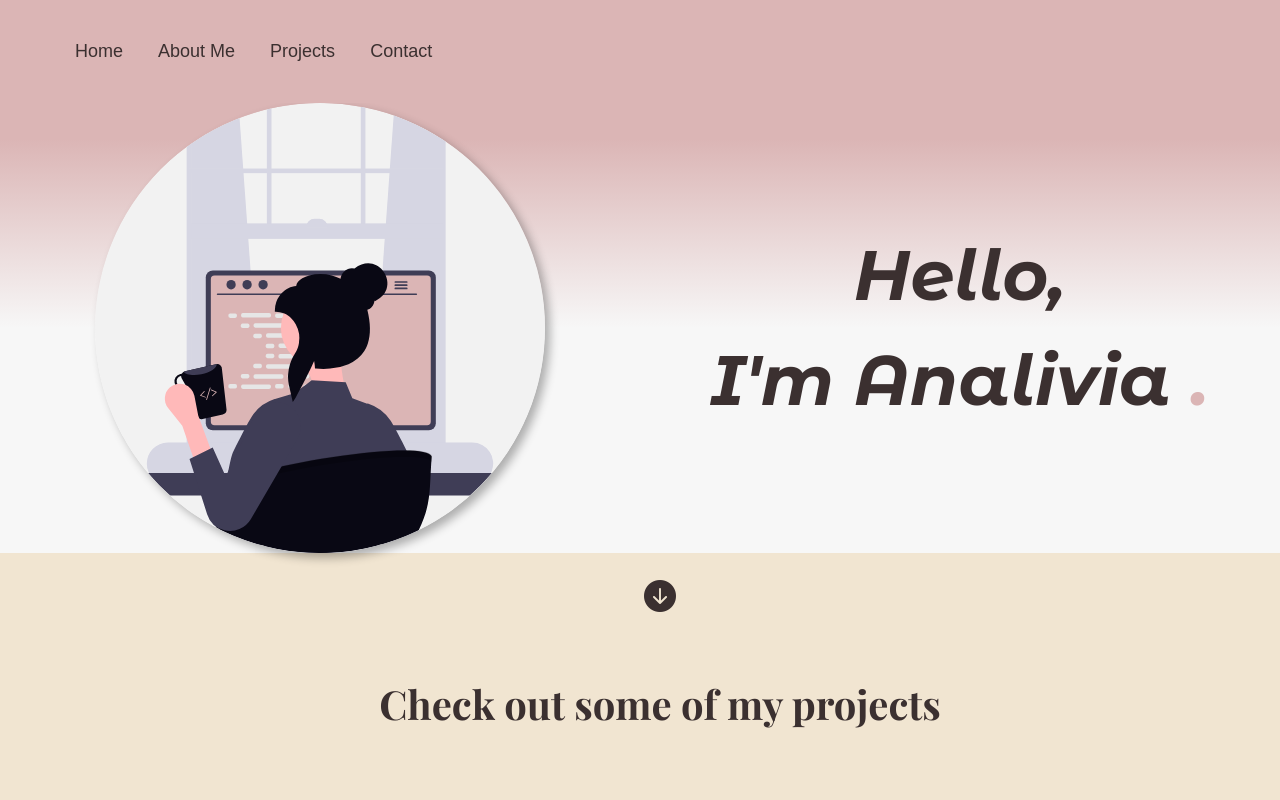
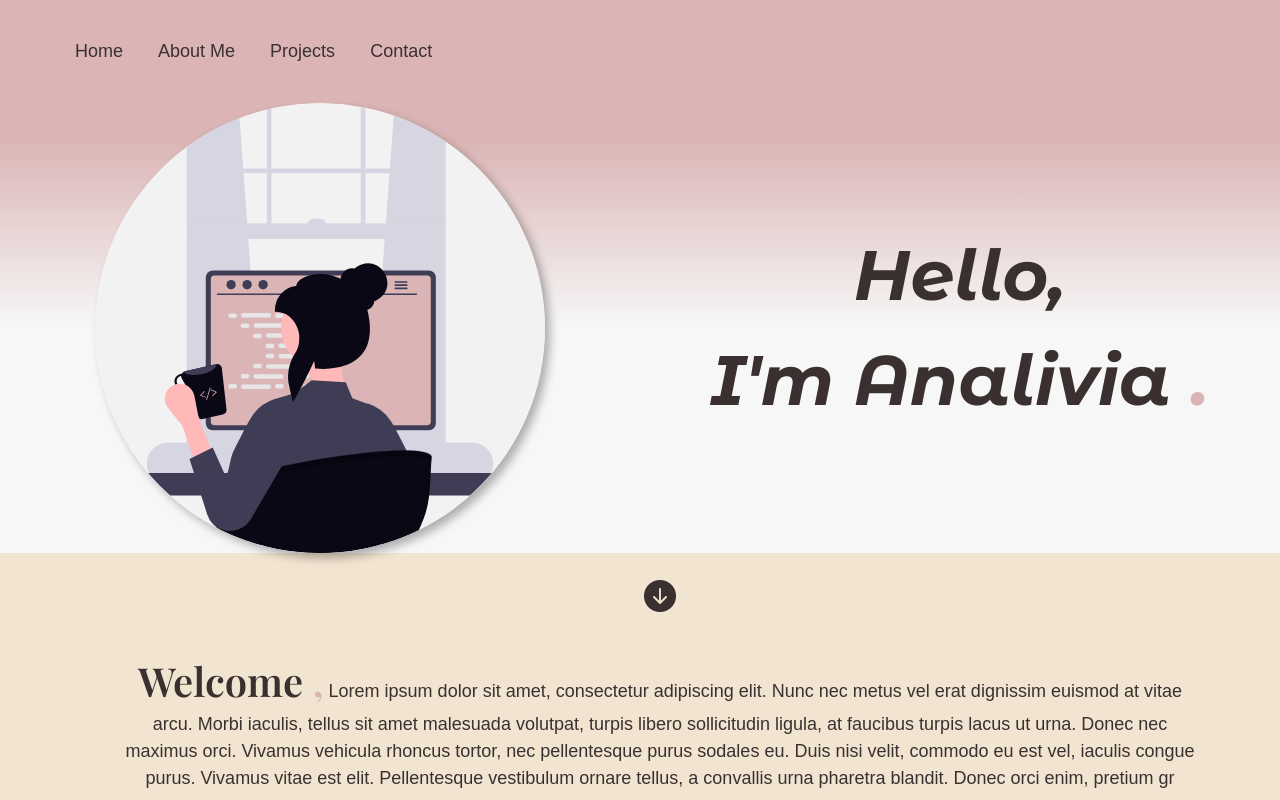
Before and after one commit to analiviag/Personal-site, a plain HTML site: page index.html in a window 1280 px wide. Shown: the top 800 px of the page. Drawn offline with nearby package versions, Linux system fonts and the light colour scheme; a web font is replaced by a local one.

Commit message:
add welcome paragraph

```diff
--- a/index.html
+++ b/index.html
@@ -57,6 +57,19 @@
       <div class="style-icon">
         <i class="bi bi-arrow-down-circle-fill" style="font-size: 2rem"></i>
       </div>
+
+      <p class="contact-p">
+        <span class="welcome">Welcome <span class="hero-dot">,</span></span>
+        Lorem ipsum dolor sit amet, consectetur adipiscing elit. Nunc nec metus
+        vel erat dignissim euismod at vitae arcu. Morbi iaculis, tellus sit amet
+        malesuada volutpat, turpis libero sollicitudin ligula, at faucibus
+        turpis lacus ut urna. Donec nec maximus orci. Vivamus vehicula rhoncus
+        tortor, nec pellentesque purus sodales eu. Duis nisi velit, commodo eu
+        est vel, iaculis congue purus. Vivamus vitae est elit. Pellentesque
+        vestibulum ornare tellus, a convallis urna pharetra blandit. Donec orci
+        enim, pretium gr
+      </p>
+      <br />
       <h4>Check out some of my projects</h4>
       <section class="index-portfolio-container">
         <img
--- a/style.css
+++ b/style.css
@@ -119,6 +119,12 @@ header h1 {
   padding: 20px;
 }
 
+.welcome {
+  font-size: 40px;
+  font-family: var(--title-font);
+  font-weight: 600;
+}
+
 .index-portfolio-wrapper h4 {
   font-size: 40px;
   font-family: var(--title-font);
@@ -129,7 +135,7 @@ header h1 {
   display: flex;
   justify-content: center;
   gap: 70px;
-  margin: 150px 170px;
+  margin: 100px 170px;
 }
 
 .index-portfolio-container h3 {
```
